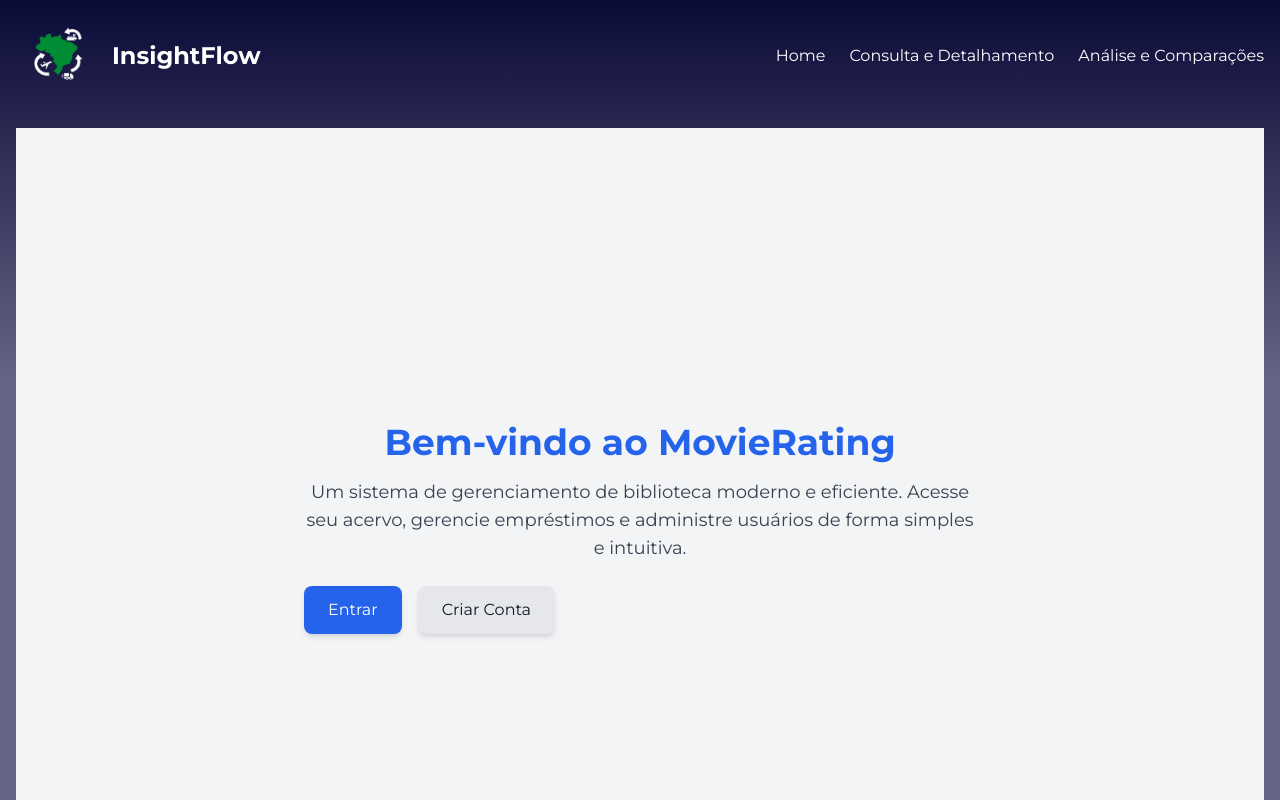
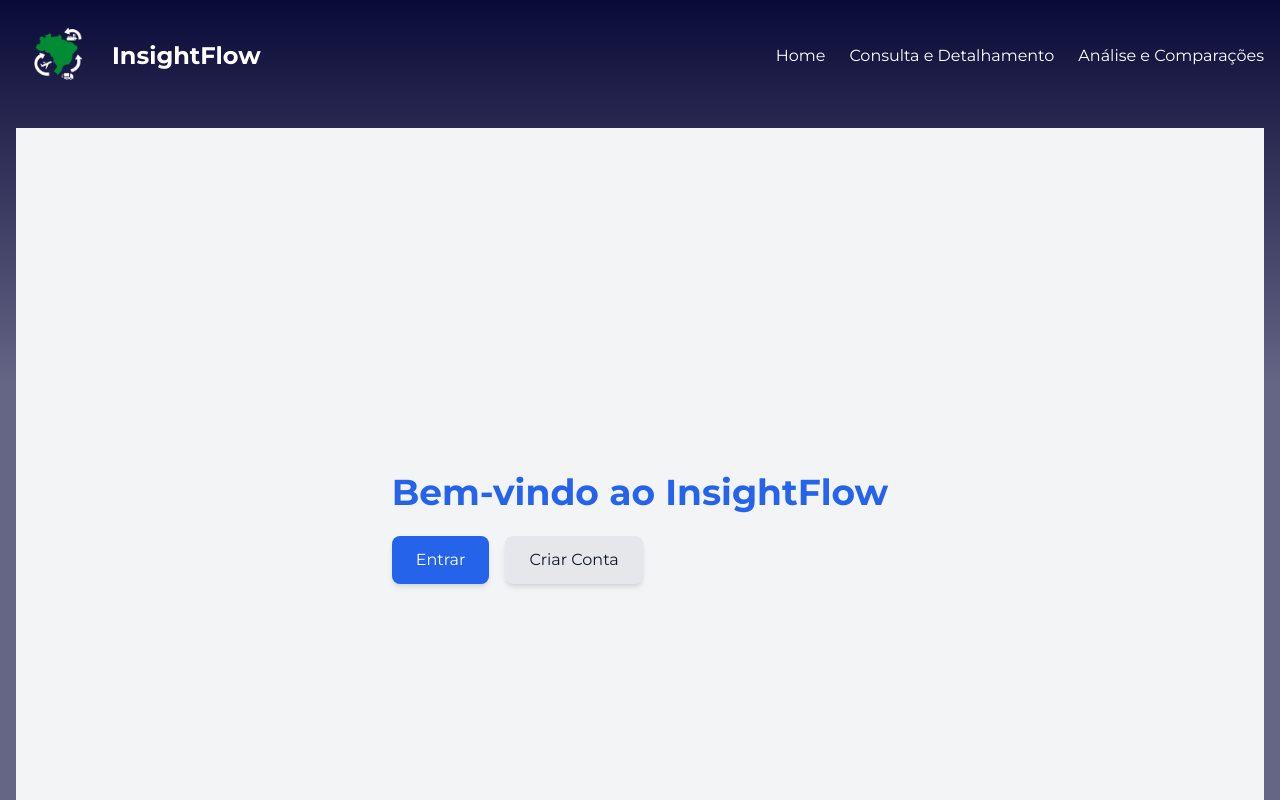
Before and after one commit to Titus-System/3Semestre-ADS-Frontend, a React (Vite) app in the folder frontend/: page / in a window 1280 px wide. Shown: the top 800 px of the page. Built offline with nearby package versions, Linux system fonts and the light colour scheme.

Commit message:
fix: nome e backend

```diff
--- a/frontend/src/pages/homePage.tsx
+++ b/frontend/src/pages/homePage.tsx
@@ -3,10 +3,9 @@ export default function HomePage(){
 
         <div className="relative flex flex-col items-center justify-center min-h-screen bg-gray-100 text-gray-900">
             <div className="text-center max-w-2xl">
-                <h1 className="text-4xl font-bold text-blue-600 mb-4">Bem-vindo ao MovieRating</h1>
+                <h1 className="text-4xl font-bold text-blue-600 mb-4">Bem-vindo ao InsightFlow</h1>
                 <p className="text-lg text-gray-700 mb-6">
-                    Um sistema de gerenciamento de biblioteca moderno e eficiente. Acesse seu acervo,
-                    gerencie empréstimos e administre usuários de forma simples e intuitiva.
+
                 </p>
 
                 <div className="flex space-x-4">
--- a/frontend/src/services/paisService.ts
+++ b/frontend/src/services/paisService.ts
@@ -40,7 +40,7 @@ export async function buscarRankingPaises(
     cresc: 0 | 1 = 0
 ){
     try {
-        const base_url = import.meta.env.VITE_BACKEND_URL;
+        const base_url = "http://localhost:5000";
         const url = new URL(`http://localhost:5000/ranking_pais`);
         url.searchParams.append('tipo', tipo);
         url.searchParams.append('qtd', qtd.toString());
```
